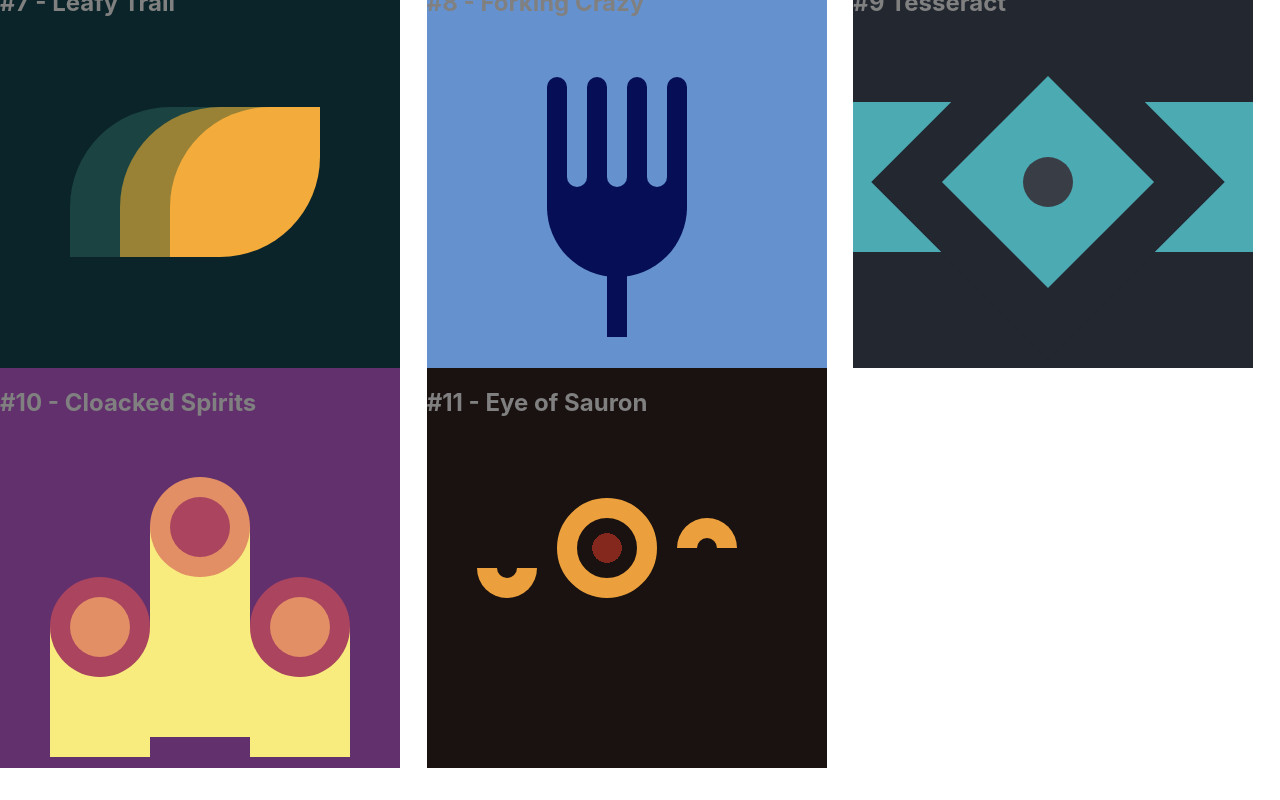
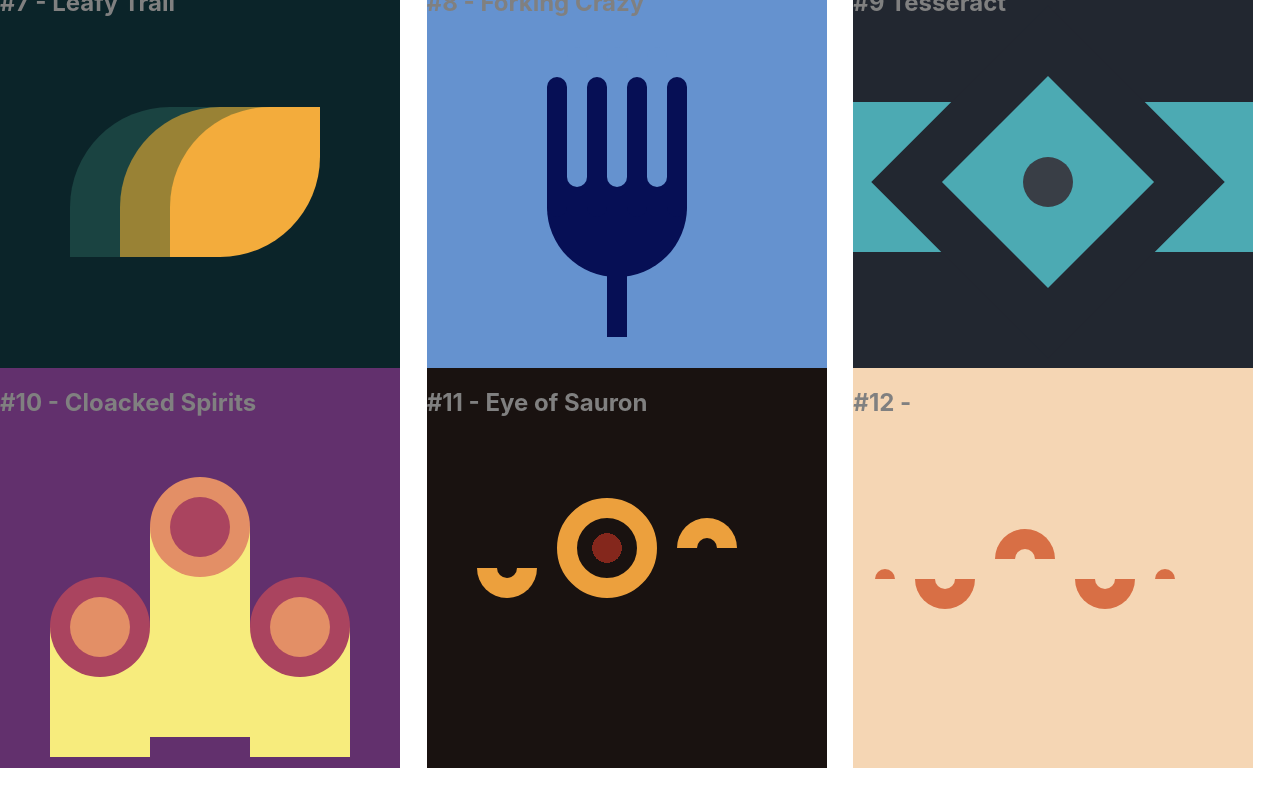
Before and after one commit to anlsim/cssBattles, a Next.js app in the folder css-battles/: page /battle1 in a window 1280 px wide. Shown: the part 614-1414 px from the top of the page. Built offline with nearby package versions, Linux system fonts and the light colour scheme.

Commit message:
Adding battle 12

```diff
--- a/css-battles/pages/battle1/index.js
+++ b/css-battles/pages/battle1/index.js
@@ -184,6 +184,15 @@ const battle1 = () => {
           <div className={style.MDcircleEleven}></div>
           <div className={style.SDcircleEleven}></div>
         </div>
+        <div
+          className={[style.container, style.btwelve].join(
+            ' '
+          )}>
+          <h2>#12 - </h2>
+          <div className={style.l12}></div>
+          <div className={style.m12}></div>
+          <div className={style.r12}></div>
+        </div>
       </div>
     </>
   )
--- a/css-battles/styles/pages/_Battle1.module.css
+++ b/css-battles/styles/pages/_Battle1.module.css
@@ -348,3 +348,58 @@
     left: 50%;
     margin: -50px 0 0 50px;
 }
+/* ------ */
+
+
+/* TWELVE */
+
+.btwelve {
+  background: #F5D6B4;
+
+}
+.l12, .m12, .r12{
+  width: 60px;
+  height: 30px;
+  border: 20px solid #D86F45;
+  position: absolute;
+
+
+}
+  .l12, .r12{
+  border-radius: 0 0 50px 50px;
+  border-top: 0;
+}
+ .m12{
+  margin: 92px 0 0 142px;
+  border-radius: 50px 50px 0 0;
+  border-bottom: 0;
+}
+.l12{
+  margin: 142px 0 0 62px;
+}
+.r12{
+  margin: 142px 0 0 222px;
+}
+.l12:before, .r12:after{
+  content: "";
+  width: 20px;
+  height: 10px;
+  position: absolute;
+  background: #D86F45;
+  border-radius: 20px 20px 0 0;
+  top: -10px;
+  position: absolute;
+}
+ .l12:before{
+  height:-20px;
+  right: 60px;
+  position: absolute;
+}
+.r12:after{
+  height: -20px;
+  left: 60px;
+  position: absolute;
+}
+
+
+/* ------ */
```
Also changed, not shown: 1 other file (tests, documents, lock files or other folders).
